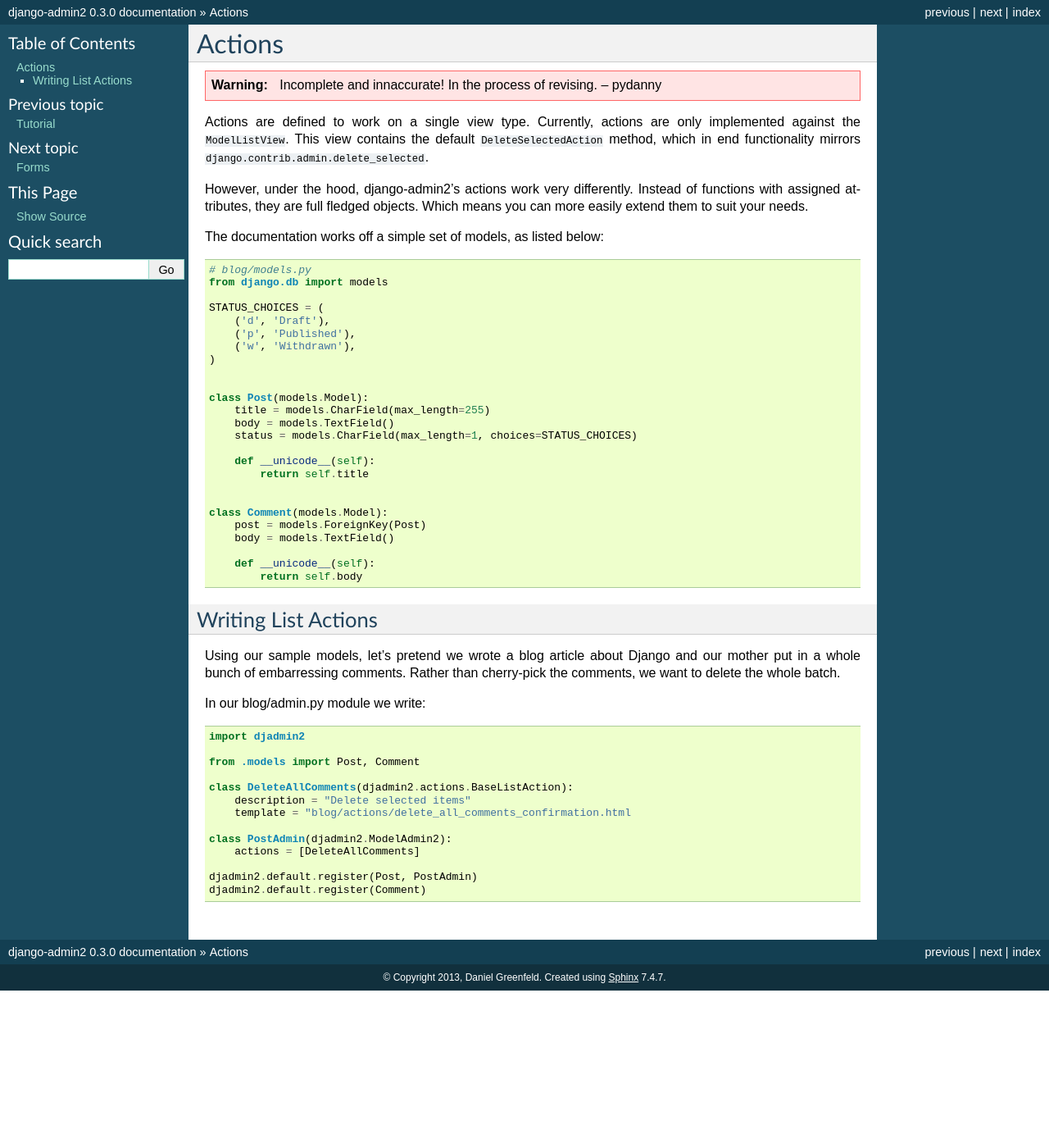
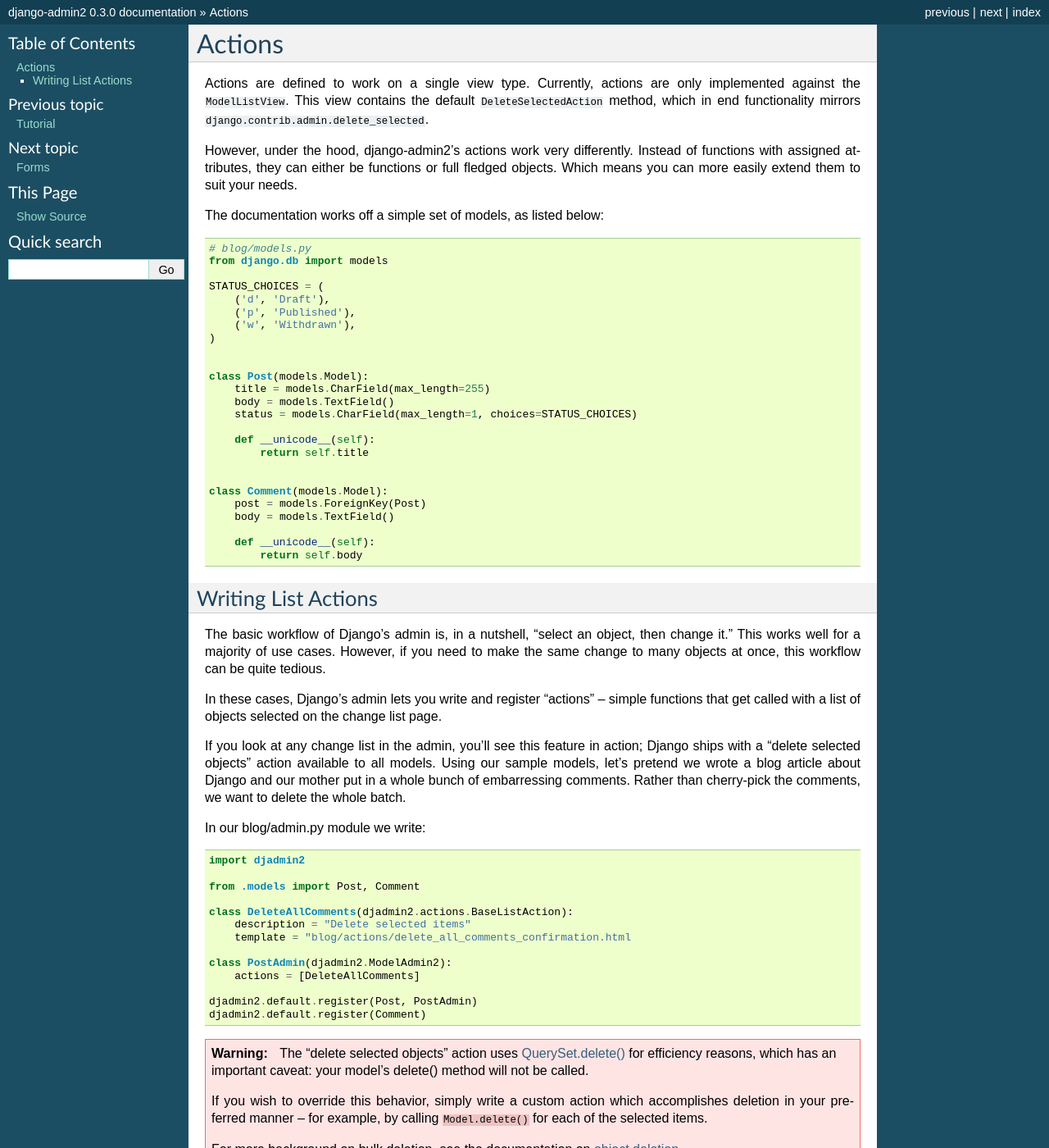
Before and after one commit to jazzband/django-admin2, a Sphinx documentation site: the page built from docs/ref/actions.rst, in a window 1280 px wide and 1400 px high. Shown: the whole window at 82% size. Built offline with Sphinx 7.4.7, drawn with Linux system fonts in a browser that asks for light colours; some of the changed text lies outside the part shown.

Commit message:
Moar on actions

```diff
--- a/docs/ref/actions.rst
+++ b/docs/ref/actions.rst
@@ -2,11 +2,9 @@
 Actions
 =======
 
-.. warning:: Incomplete and innaccurate! In the process of revising. -- pydanny
-
 Actions are defined to work on a single view type. Currently, actions are only implemented against the ``ModelListView``. This view contains the default ``DeleteSelectedAction`` method, which in end functionality mirrors ``django.contrib.admin.delete_selected``.
 
-However, under the hood, django-admin2's  actions work very differently. Instead of functions with assigned attributes, they are full fledged objects. Which means you can more easily extend them to suit your needs.
+However, under the hood, django-admin2's  actions work very differently. Instead of functions with assigned attributes, they can either be functions or full fledged objects. Which means you can more easily extend them to suit your needs.
 
 The documentation works off a simple set of models, as listed below:
 
@@ -41,7 +39,11 @@
 Writing List Actions
 -----------------------
 
-Using our sample models, let's pretend we wrote a blog article about Django and our mother put in a whole bunch of embarressing comments. Rather than cherry-pick the comments, we want to delete the whole batch.
+The basic workflow of Django’s admin is, in a nutshell, “select an object, then change it.” This works well for a majority of use cases. However, if you need to make the same change to many objects at once, this workflow can be quite tedious.
+
+In these cases, Django’s admin lets you write and register “actions” – simple functions that get called with a list of objects selected on the change list page.
+
+If you look at any change list in the admin, you’ll see this feature in action; Django ships with a “delete selected objects” action available to all models.  Using our sample models, let's pretend we wrote a blog article about Django and our mother put in a whole bunch of embarressing comments. Rather than cherry-pick the comments, we want to delete the whole batch.
 
 In our blog/admin.py module we write:
 
@@ -60,3 +62,17 @@
 
     djadmin2.default.register(Post, PostAdmin)
     djadmin2.default.register(Comment)
+
+
+.. warning::
+
+    The “delete selected objects” action uses `QuerySet.delete()`_ for efficiency reasons, which has an important caveat: your model’s delete() method will not be called.
+
+    If you wish to override this behavior, simply write a custom action which accomplishes deletion in your preferred manner – for example, by calling ``Model.delete()`` for each of the selected items.
+
+    For more background on bulk deletion, see the documentation on `object deletion`_.
+
+.. _`QuerySet.delete()`: https://docs.djangoproject.com/en/dev/ref/models/querysets/#django.db.models.query.QuerySet.delete
+.. _`Object deletion`: https://docs.djangoproject.com/en/dev/topics/db/queries/#topics-db-queries-delete
+
+Read on to find out how to add your own actions to this list.
```
